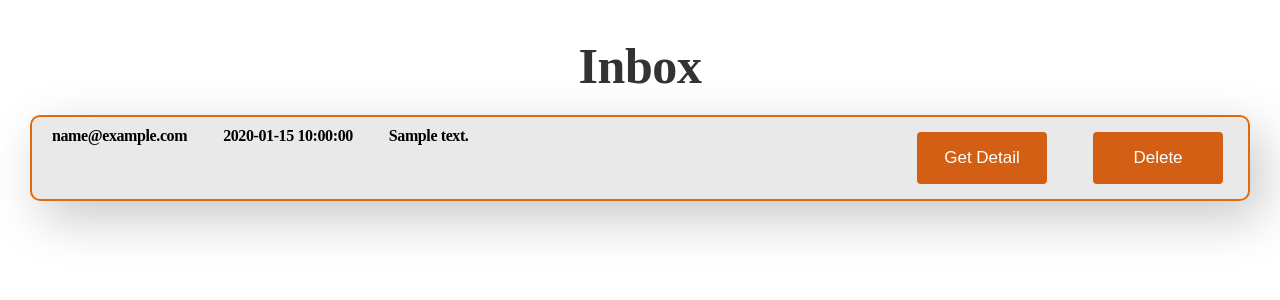
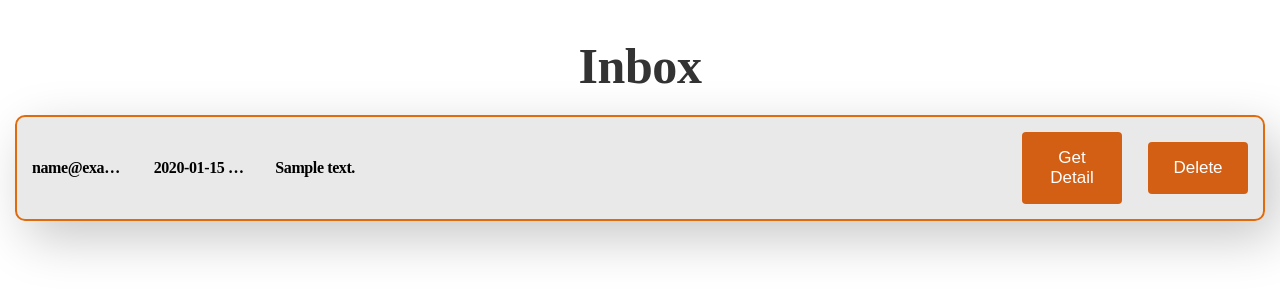
Before and after one commit to NamanSoni18/HopeFoundation, a PHP site: page /Inbox-admin/inbox.php in a window 1280 px wide. Shown: the part 128-428 px from the top of the page. Run offline with PHP 8.4, Linux system fonts and the light colour scheme; the visitor is signed in with stand-in values (Sample User, id 1); tables that the repository leaves empty or names only in its code hold one stand-in row (values such as "Sample post"); some web fonts are replaced.

Commit message:
Updated to inbox.php (Flex-grow property)

```diff
--- a/Inbox-admin/inbox.css
+++ b/Inbox-admin/inbox.css
@@ -10,16 +10,15 @@
   transition: all 0.5s;
   font-weight: bolder;
   color: black;
-}
 
-.inbox-layout {
-  /* width: 100%; */
+  /* Adjusted styles for a cleaner layout */
   display: flex;
   flex-direction: row;
-  align-items: flex-start;
+  align-items: center;
+  justify-content: space-between;
   gap: 16px;
   padding: 10px;
-  margin: auto 30px;
+  margin: auto 15px;
   margin-top: 20px;
 }
 
@@ -27,20 +26,33 @@
   transform: scale(1.01);
 }
 
-.item {
-  padding: 0 10px;
-  /* background-color:   #3d405b; */
+.item1 {
+  /* Adjusted padding for better spacing */
+  padding: 0 5px;
+  /* flex: 1; */
+  white-space: nowrap;
+  overflow: hidden;
+  text-overflow: ellipsis;
+  flex-grow: 1;
+  /* justify-content: center; */
+  width: 10%;
+}
+
+.time {
+  text-align: center;
 }
 
 .message {
   white-space: nowrap;
   overflow: hidden;
   text-overflow: ellipsis;
+  width: 70%;
 }
 
 /* Item Flex */
-.grow2 { flex-grow: 2; }
-
+.grow2 {
+  flex-grow: 1;
+}
 
 /* Button */
 .button-inbox {
@@ -56,6 +68,7 @@
   transition: all 0.5s;
   cursor: pointer;
   margin: 5px;
+  width: 100px;
 }
 
 .button-inbox span {
@@ -70,12 +83,12 @@
   position: absolute;
   opacity: 0;
   top: 0;
-  right: -15px;
+  right: -10px;
   transition: 0.5s;
 }
 
 .button-inbox:hover span {
-  padding-right: 15px;
+  padding-right: 10px;
 }
 
 .button-inbox:hover span:after {
--- a/Inbox-admin/inbox.php
+++ b/Inbox-admin/inbox.php
@@ -49,25 +49,25 @@ if ($result) {
 
     <?php foreach ($posts as $post): ?>
         <section class="inbox-layout">
-            <div class="grow1 item item1">
+            <div class="grow2 item item1">
                 <?php
                 echo $post['email'];
                 ?>
             </div>
-            <div class="grow1 item item1">
+            <div class="grow2 item item1 time">
                 <?php echo $post['time']; ?>
             </div>
-            <div class="grow2 item message">
+            <div class="grow2 item message item1">
                 <?php echo $post['message']; ?>
             </div>
-            <div class="grow1 item">
+            <div class="grow1 item2">
                 <button class="delete detail button-inbox">
                     <a href="contact_detail.php?email=<?php echo $post['email']; ?>">
                         <span>Get Detail</span>
                     </a>
                 </button>
             </div>
-            <div class="grow1 item">
+            <div class="grow1 item2">
                 <form method="post" action="">
                     <input type="hidden" name="email" value="<?php echo $post['email']; ?>">
                     <button type="submit" class="delete detail button-inbox" name="delete_message">
```
